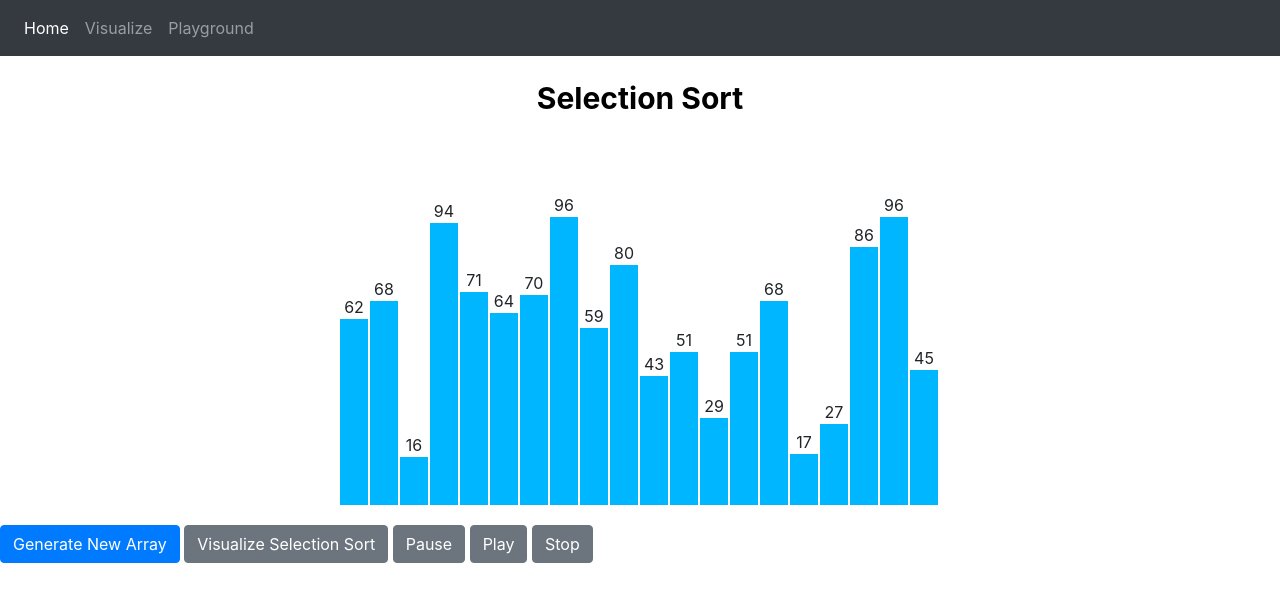
After one commit to aggie-coding-club/LeetCamp, a Flask app: page /sortingTemplates/selectionSort in a window 1280 px wide. The commit adds this page. Shown: the top 602 px of the page. Run offline with Flask 2, Linux system fonts and the light colour scheme.

Commit message:
Finished the app... for now

```diff
--- a/app.py
+++ b/app.py
@@ -30,5 +30,13 @@ def binarySearch():
 def linkedList():
     return render_template("linkedList.html")
 
+@app.route("/visualgo/sorting")
+def sorting():
+    return render_template("sorting.html")
+
+@app.route("/sortingTemplates/selectionSort", methods=['GET'])
+def selectionSort():
+    return render_template("sortingTemplates/selectionSort.html")
+
 if __name__ == "__main__":
     app.run(debug=True)
--- /dev/null
+++ b/static/js/selectionSort.js
@@ -0,0 +1,151 @@
+const container = document.querySelector(".algorithm-container");
+var flag = 0;
+var isStopped = 0;
+
+document.getElementById("halt-algorithm").addEventListener("click", function(){
+  flag = 1;
+  document.getElementById("halt-algorithm").setAttribute("disabled", "true");
+  document.getElementById("play-algorithm").removeAttribute("disabled");
+})
+
+document.getElementById("stop-algorithm").addEventListener("click", function(){
+  isStopped = 1;
+})
+
+// Generate the sorting bars (default value is 20)
+function generateArray(num = 20){
+
+    var isPresent = document.querySelectorAll("div");
+
+    if(isPresent.length > 0){
+      container.innerHTML = '';
+    }
+
+    for(let i = 0; i < num; i++){
+        // Generate a random value from 1 - 100
+        const value = Math.floor(Math.random() * 100) + 1;
+
+        // Create a div and add a class "bar" to it for each bar
+        const bar = document.createElement("div");
+        bar.classList.add("bar");
+        bar.style.height = `${value * 3}px`;
+
+        bar.style.transform = `translateX(${i * 30}px)`;
+        // equivalent in CSS to transform: translateX(...)
+
+        // We want the random integer value placed within each bar
+        const label = document.createElement("label");
+        label.classList.add("bar-value");
+        label.innerHTML = value;
+        bar.appendChild(label);
+        container.appendChild(bar);
+    }
+}
+
+// We need an async/await function for each of our algorithms
+// Sorting algorithms are still really fast. So fast, that it'd be useless to visualize them at their intended speed
+
+async function selectionSort(){
+
+    let arrayBars = document.querySelectorAll(".bar");
+    // Note: Promises, async/await
+    var minimumIdx = 0;
+    for(var i = 0; i < arrayBars.length; i++){
+      minimumIdx = i;
+
+      if(isStopped == 1) break;
+
+      arrayBars[i].style.backgroundColor = "darkblue"; // Change this color later to something more user-friendly
+      for(var j = i + 1; j < arrayBars.length; j++){
+        arrayBars[j].style.backgroundColor = "red";
+
+        await new Promise((res) =>
+          setTimeout(() => {
+            res();
+          }, 300) // Set a timer for 300 ms
+        );
+
+        // Compare values
+        var value1 = parseInt(arrayBars[j].childNodes[0].innerHTML);
+        var value2 = parseInt(arrayBars[minimumIdx].childNodes[0].innerHTML);
+
+        if(value1 < value2){
+          if(minimumIdx !== i){
+            arrayBars[minimumIdx].style.backgroundColor = "rgb(169, 169, 169)";
+          }
+
+          minimumIdx = j;
+        } else {
+          // Do another thing
+          arrayBars[j].style.backgroundColor = "rgb(24, 190, 255)";
+        }
+
+        if(flag == 1) await pauseAlgorithm();
+        if (isStopped == 1){
+          arrayBars[i].style.backgroundColor = "rgb(0, 183, 255)";
+          arrayBars[j].style.backgroundColor = "rgb(0, 183, 255)";
+          arrayBars[minimumIdx].style.backgroundColor = "rgb(0, 183, 255)";
+          break;
+        }
+      }
+
+      // Swap values
+      var temp1 = arrayBars[minimumIdx].style.height;
+      var temp2 = arrayBars[minimumIdx].childNodes[0].innerText;
+      arrayBars[minimumIdx].style.height = arrayBars[i].style.height;
+      arrayBars[i].style.height = temp1;
+      arrayBars[minimumIdx].childNodes[0].innerText = arrayBars[i].childNodes[0].innerText;
+      arrayBars[i].childNodes[0].innerText = temp2;
+
+      // Write some code to interface with the HTML page
+      await new Promise((res) =>
+        setTimeout(() => {
+          res();
+        }, 300)
+      );
+
+        arrayBars[minimumIdx].style.backgroundColor = "rgb(24, 190, 255)";
+        arrayBars[i].style.backgroundColor = "rgb(49, 226, 13)";
+
+    }
+
+    // Enable user buttons
+    document.getElementById("generate-arr-button").disabled = false;
+    document.getElementById("generate-arr-button").style.backgroundColor = "#6f459e";
+
+    document.getElementById("selection-button").disabled = false;
+    document.getElementById("selection-button").style.backgroundColor = "#6f459e";
+
+}
+
+generateArray();
+
+// Regenerate a new array on page reload
+function generate(){
+  window.location.reload();
+}
+
+// Start/stop algorithm
+function pauseAlgorithm(){
+  return new Promise(res => {
+    let isClicked = function() {
+      document.getElementById("halt-algorithm").removeAttribute("disabled");
+      document.getElementById("play-algorithm").setAttribute("disabled", "true");
+      document.getElementById("play-algorithm").removeEventListener("click", isClicked);
+
+      flag = 0;
+      res("resolved");
+    }
+
+    document.getElementById("play-algorithm").addEventListener("click", isClicked)
+
+  })
+}
+
+// Disable user buttons
+// function disableUserButtons(){
+//   document.getElementById("generate-arr-button").disabled = true;
+//   document.getElementById("generate-arr-button").style.backgroundColor = "#d8b6ff";
+//   document.getElementById("selection-button").disabled = true;
+//   document.getElementById("selection-button").style.backgroundColor = "#d8b6ff";
+// }
--- /dev/null
+++ b/static/sortingTemplates.css
@@ -0,0 +1,34 @@
+.head{
+    margin-top: 20px;
+    margin-right: 20vw;
+    margin-left: 20vw;
+    text-align: center;
+    font-size: 30px;
+    color: black;
+    border-radius: 19px;
+    font-weight: bolder;
+}
+
+.algorithm-container{
+ width: 600px;
+ height: 384px;
+ position: relative;
+ margin: 0 auto;
+ margin-bottom: 20px;
+}
+
+.bar{
+    width:28px;
+    position: absolute;
+    left: 0;
+    bottom: 0;
+    background-color: rgb(0, 183, 255);
+    transition: 0.2s all ease;
+}
+
+.bar-value{
+    position: absolute;
+    top: -24px;
+    width: 100%;
+    text-align: center;
+}
--- a/static/style.css
+++ b/static/style.css
@@ -0,0 +1,34 @@
+.square-box .box-content {
+    position:relative;
+    width: 50%;
+    overflow: hidden;
+    background:#34568B;
+}
+
+/* .square-box:before{
+    content: "";
+    display: block;
+    padding-top: 100%;
+} */
+
+.square-box {
+    display:flex;
+    align-items: center;
+    justify-content: center;
+    padding-bottom: 150px;
+    width: 30vw;
+    height: 30vw;
+}
+
+.box-content{
+    position: absolute;
+    margin: auto;
+    color: white;
+    text-align: center;
+}
+
+/* Styling for sorting visualization algorithms */
+
+/* .head{
+
+} */
--- a/templates/layout.html
+++ b/templates/layout.html
@@ -30,7 +30,7 @@
               <a class="nav-link" href="{{ url_for('playground') }}">Playground</a>
             </li>
             <li class="nav-item">
-              <a class="nav-link disabled" href="#" tabindex="-1" aria-disabled="true">Disabled</a>
+              <!-- <a class="nav-link disabled" href="#" tabindex="-1" aria-disabled="true">Disabled</a> -->
             </li>
           </ul>
         </div>
--- /dev/null
+++ b/templates/sortingTemplates/selectionSort.html
@@ -0,0 +1,30 @@
+{% extends 'layout.html' %}
+
+{% block head %}
+
+{% endblock %}
+
+{% block body %}
+<link rel="stylesheet" href="{{ url_for('static', filename='sortingTemplates.css') }}">
+
+<section class = "head">Selection Sort</section>
+<section class = "algorithm-container">
+
+    <!-- All bar div elements will go inside here -->
+
+</section>
+
+<button class = "btn btn-primary btn1" onclick="generateArray()" id="generate-arr-button"> Generate New Array </button>
+
+<!-- Button for activating the Selection Sort algorithm -->
+<button class="btn btn-secondary btn2" onclick="selectionSort()" id="selection-button">Visualize Selection Sort</button>
+
+<button class="btn btn-secondary" onclick="pauseAlgorithm(this)" id="halt-algorithm">Pause</button>
+<button class="btn btn-secondary" id="play-algorithm">Play</button>
+<button class="btn btn-secondary" id="stop-algorithm">Stop</button>
+
+</button>
+
+<!-- <script src="../../static/js/selectionSort.js"></script> -->
+<script src="{{ url_for('static', filename='js/selectionSort.js') }}"></script>
+{% endblock %}
--- a/templates/visualgo.html
+++ b/templates/visualgo.html
@@ -30,6 +30,10 @@
 
     </div>
 
+    <div class="visualgo-link">
+        <a href="{{ url_for('sorting') }}">Sorting Page</a>
+    </div>
+
 </div>
 
 {% endblock %}
```
Also changed, not shown: static/js/bubbleSort.js (added, +82 -0 lines), templates/sorting.html (added, +74 -0 lines), templates/listTemplates/linkedList.html (renamed from templates/linkedList.html), templates/searchTemplates/binarySearch.html (renamed from templates/binarySearch.html), templates/searchTemplates/linearSearch.html (renamed from templates/linearSearch.html).
